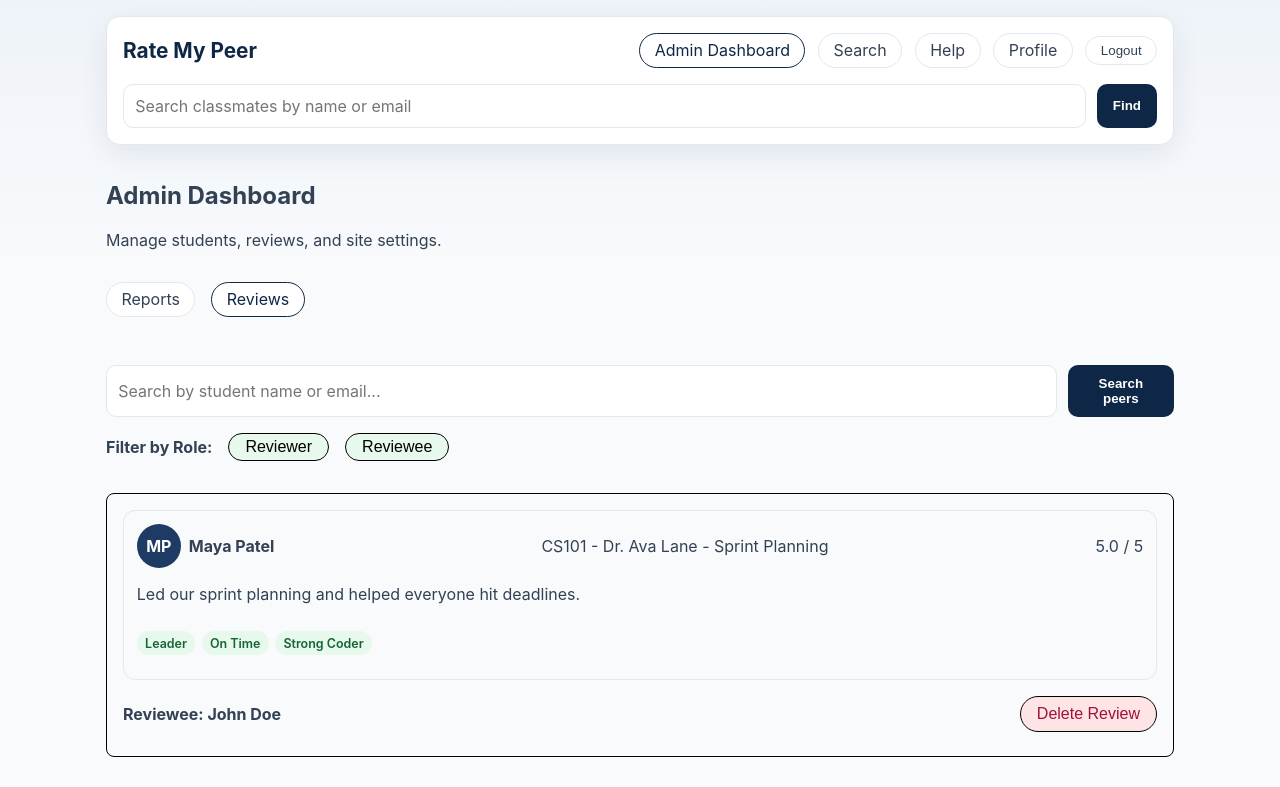
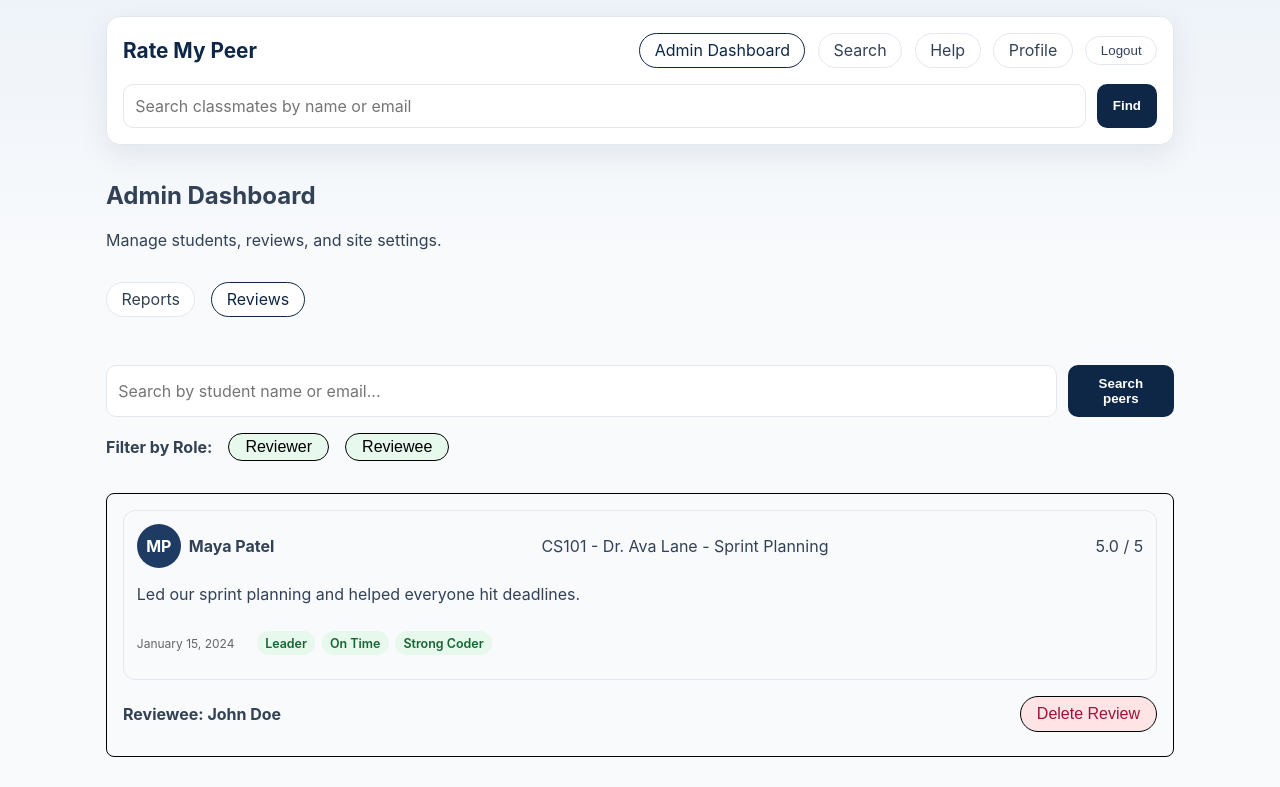
Before and after one commit to TedmanNguyen/124-InternetApps, a React (Vite) app in the folder rate-my-peer/: page /admin-dashboard/reviews in a window 1280 px wide. Shown: the top 787 px of the page. Built offline with nearby package versions, Linux system fonts and the light colour scheme.

Commit message:
date added to reviews

```diff
--- a/rate-my-peer/src/components/ReviewCard.jsx
+++ b/rate-my-peer/src/components/ReviewCard.jsx
@@ -11,6 +11,7 @@ import "../styles/ReviewCard.css"
 // will want to pass the current user ID into here
 export default function ReviewCard({ review, currentUserId }) {
     // console.log(review.reviewerId)
+    let createdAt = `${review.createdAt.toLocaleString('default', { month: 'long' })} ${review.createdAt.getDate()}, ${review.createdAt.getFullYear()}`
 
     const [numUpvotes, setNumUpvotes] = useState(review.upvotes.length || 0)
     const [numDownvotes, setNumDownvotes] = useState(review.downvotes.length || 0)
@@ -60,6 +61,7 @@ export default function ReviewCard({ review, currentUserId }) {
             <p>{review.comment}</p>
             <div className='review-card-footer'>
                 <div className="tag-row">
+                <span className='review-date'>{createdAt}</span>
                 {review.attributes.map((attribute) => (
                     <AttributeTag key={`${review.id}-${attribute}`} label={attribute} />
                 ))}
--- a/rate-my-peer/src/data/mockReviews.js
+++ b/rate-my-peer/src/data/mockReviews.js
@@ -11,6 +11,7 @@ const mockReviews = [
     downvotes: [],
     comment: 'Led our sprint planning and helped everyone hit deadlines.',
     attributes: ['Leader', 'On Time', 'Strong Coder'],
+    createdAt: new Date('2024-01-15'),
   },
   {
     id: 'r2',
@@ -24,6 +25,7 @@ const mockReviews = [
     downvotes: [],
     comment: 'Hard to reach late in the project and missed two check-ins.',
     attributes: ['Absent'],
+    createdAt: new Date('2024-02-20'),
   },
   {
     id: 'r3',
@@ -37,6 +39,7 @@ const mockReviews = [
     downvotes: [],
     comment: 'Excellent communication and clear pull request notes.',
     attributes: ['Good Communicator', 'Hard Worker'],
+    createdAt: new Date('2024-03-10'),
   },
   {
     id: 'r4',
@@ -50,6 +53,7 @@ const mockReviews = [
     downvotes: [],
     comment: 'Consistently reviewed everyone code and fixed blockers quickly.',
     attributes: ['Strong Coder', 'Leader', 'On Time'],
+    createdAt: new Date('2024-03-25'),
   },
   {
     id: 'r5',
@@ -63,6 +67,7 @@ const mockReviews = [
     downvotes: [],
     comment: 'Solid work quality, but needed reminders before handoff dates.',
     attributes: ['Hard Worker'],
+    createdAt: new Date('2024-04-05'),
   },
   {
     id: 'r6',
@@ -76,6 +81,7 @@ const mockReviews = [
     downvotes: [],
     comment: 'Great with data cleanup and quick to help teammates debug.',
     attributes: ['Strong Coder', 'Good Communicator'],
+    createdAt: new Date('2024-04-18'),
   },
 ]
 
--- a/rate-my-peer/src/styles/ReviewCard.css
+++ b/rate-my-peer/src/styles/ReviewCard.css
@@ -37,3 +37,14 @@
     gap: 0.5rem;
     align-items: center;
 }
+
+.review-date {
+    font-size: 0.75rem;
+    color: #666;
+    margin-right: 1rem;
+}
+
+.tag-row {
+    display: flex;
+    align-items: center;
+}
```
